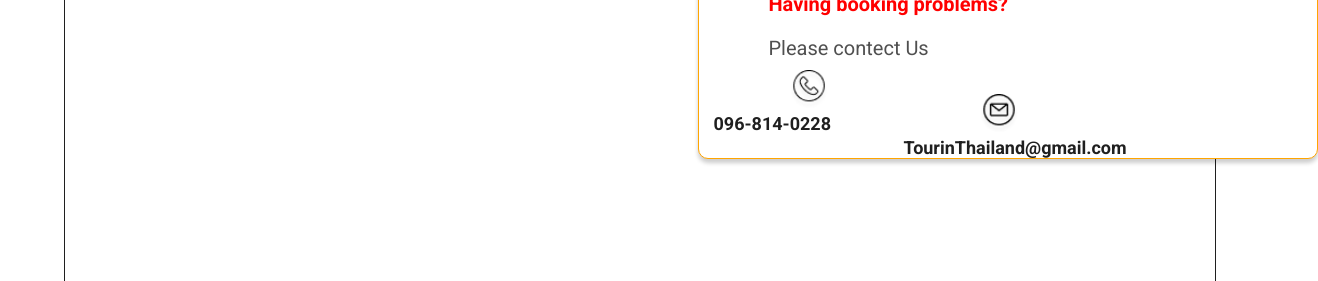
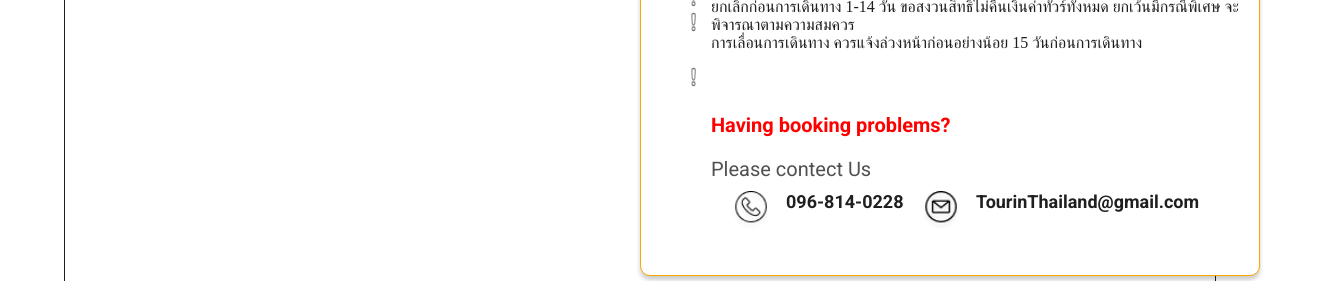
Before and after one commit to warakorn1799/SA-TourProject, a React (Create React App) app in the folder frontend/: page /Booking in a window 1280 px wide. Shown: the part 940-1221 px from the top of the page, 1318 px wide, since content can reach past the window. Built offline with nearby package versions, Linux system fonts and the light colour scheme; no server answers; a web font is replaced by a local one.

Commit message:
Edit Booking

```diff
--- a/frontend/src/pages/booking/Booking.module.css
+++ b/frontend/src/pages/booking/Booking.module.css
@@ -90,8 +90,8 @@
 
 .notestyle {
     position: absolute;
-    top: 76%;
-    left: 55%;
+    top: 86%;
+    left: 50%;
 }
 /* Quantity */
 
@@ -124,7 +124,7 @@
 }
 .roomtype {
     position: absolute;
-    top: 25%;
+    top: 28.3%;
     left: 41.4%;
     width: 500px;
     height: 100px;
--- a/frontend/src/pages/booking/component/Note.tsx
+++ b/frontend/src/pages/booking/component/Note.tsx
@@ -31,12 +31,12 @@ function Note() {
                     <p style={{ font: '500 20px \'Roboto\', sans-serif', color: '#505050', marginLeft: 70 }}>
                         Please contect Us</p>
                 </div>
-                <div style={{ marginTop: 10 }}>
+                <div style={{ marginTop: 10, display: "flex" }}>
                     <img src={telic} style={{ width: 40, height: 40, marginLeft: 90 }}></img>
                     <p style={{ font: '700 18px \'Roboto\', sans-serif', marginLeft: 15 }}>
                         096-814-0228</p>
                 </div>
-                <div style={{ marginTop: -40, marginLeft: 190 }}>
+                <div style={{ marginTop: -40, marginLeft: 190, display: "flex"}}>
                     <img src={emailic} style={{ width: 40, height: 40, marginLeft: 90 }}></img>
                     <p style={{ font: '700 18px \'Roboto\', sans-serif', marginLeft: 15 }}>
                         TourinThailand@gmail.com</p>
```
Also changed, not shown: 1 other file (tests, documents, lock files or other folders).
